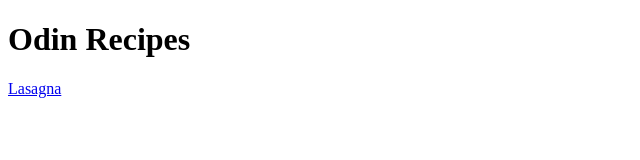
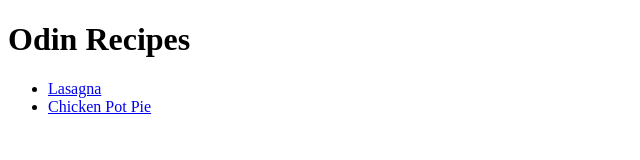
Before and after one commit to jasonmrabbit/odin-recipes, a plain HTML site: page index.html in a window 1280 px wide. Shown: the whole page, without its empty margins (0-640 px from the left). Drawn offline with Linux system fonts and the light colour scheme.

Commit message:
Added link to Pot Pie on index page
Probably didn't need to also include the recipes folder in this commit
as I didn't update anything.

```diff
--- a/index.html
+++ b/index.html
@@ -8,6 +8,10 @@
 </head>
 <body>
     <h1>Odin Recipes</h1>
-    <a href="recipes/lasagna.html">Lasagna</a>
+    <ul>
+        <li><a href="recipes/lasagna.html">Lasagna</a></li>
+        <li><a href="recipes/chickenpotpie.html">Chicken Pot Pie</a></li>
+
+    </ul>
 </body>
 </html>
```
